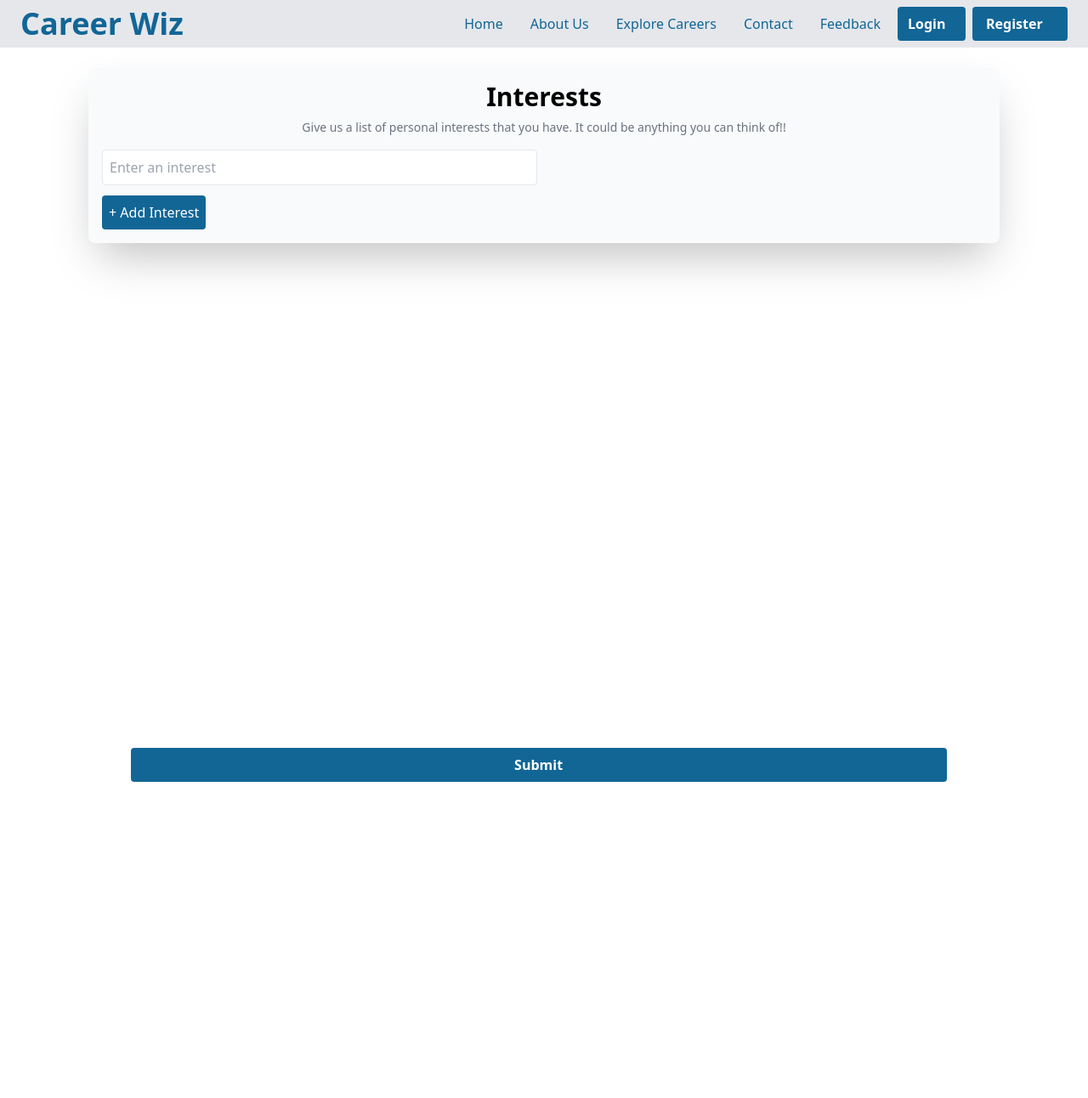
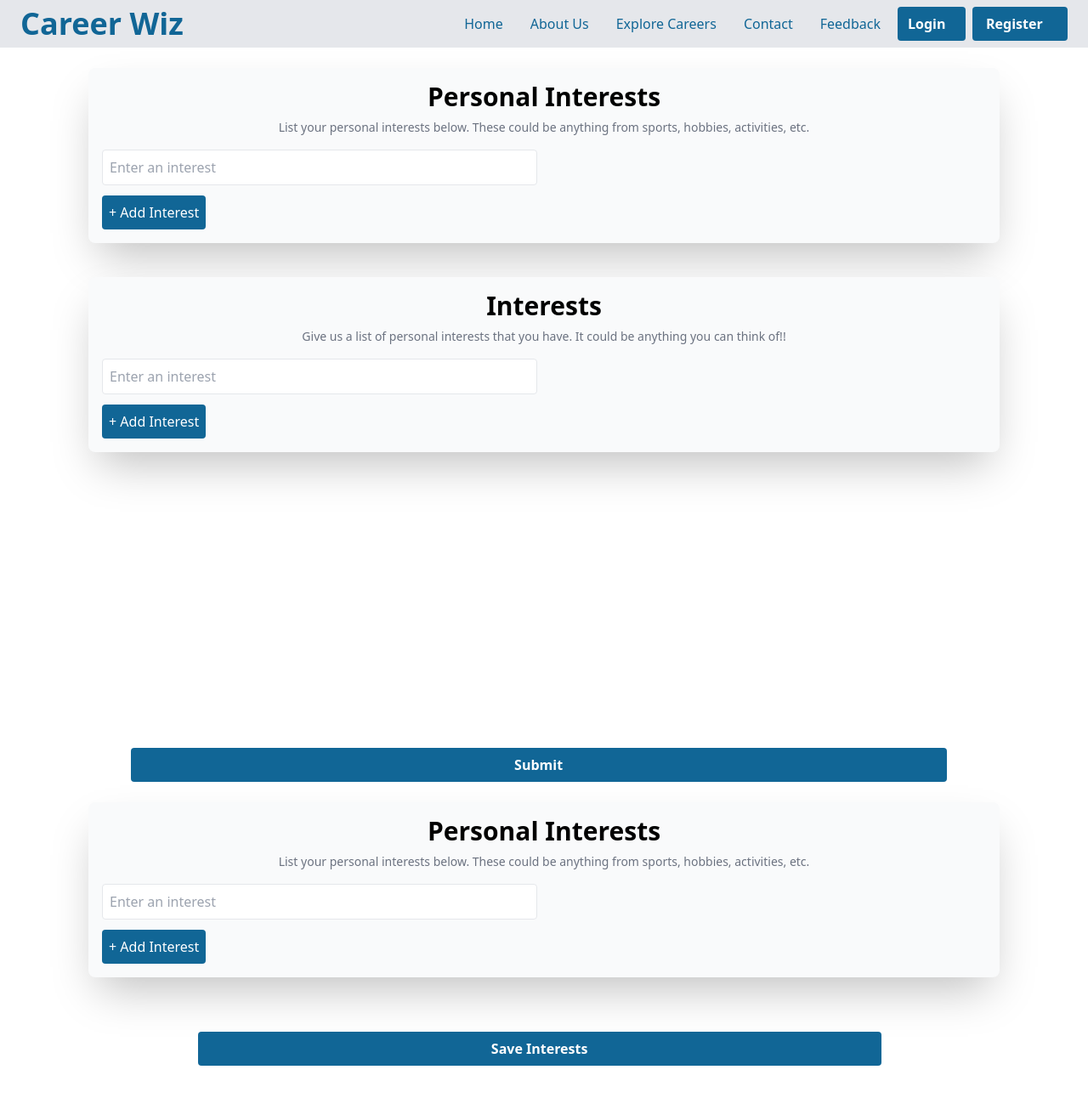
Before and after one commit to RivoltaAlpha/careerwiz-frontend, a React (Vite) app: page /student-interests/1 in a window 1280 px wide. Shown: the top 1292 px of the page at 85% size. Before the commit the page ends 920 px from the top, so only its background shows below. Built offline with nearby package versions, Linux system fonts and the light colour scheme.

Commit message:
Not fixed yet but will work on this when I wake up😊😮‍💨!

```diff
--- a/src/dashboard/Academics.tsx
+++ b/src/dashboard/Academics.tsx
@@ -24,6 +24,11 @@ const StudentAcademics = () => {
     updatedSubjects[index].grade = value;
     setSubjects(updatedSubjects);
   };
+
+    // student to list favourite subjects
+    const [favouriteSubjects, setFavouriteSubjects] = useState<string[]>([]);
+    const [favouriteGrades, setFavouriteGrades] = useState<string[]>([]);
+
 
   // Add Subject & Interest Fields
   const addSubject = () => setSubjects([...subjects, { subject: "", grade: "" }]);
@@ -62,7 +67,6 @@ const StudentAcademics = () => {
       setIsLoading(false);
     }
   };
-
   return (
     <>
         <Header />
--- a/src/dashboard/Personal_interests.tsx
+++ b/src/dashboard/Personal_interests.tsx
@@ -1,12 +1,47 @@
-import { useState } from "react";
+import { useEffect, useState } from "react";
 import axios from "axios";
 import Header from "../components/Header";
 import { useNavigate } from "react-router-dom";
 import { ClipLoader } from "react-spinners";
+import { personalInterestsAPI } from "../features/personalInterests/personalInterestsAPI";
+import { toast } from "react-toastify";
+import { RootState } from "../app/store";
+import { useSelector } from "react-redux";
 
 const PersonalInterests = () => {
+  const { user } = useSelector((state: RootState) => state.userAuth);
+  const userId = user?.user_id;
   const [interests, setInterests] = useState([""]);
   const [isLoading, setIsLoading] = useState(false);
+  const navigate = useNavigate();
+
+  // fetch interests from the API
+  // RTK Query hooks
+  const [fetchUserInterests, { isLoading: isFetching }] = personalInterestsAPI.useLazyGetUserInterestsQuery();
+  const [createInterest, { isLoading: isCreating }] = personalInterestsAPI.useCreatePersonalInterestMutation();
+
+  // Fetch user interests when component mounts
+  useEffect(() => {
+    if (userId) {
+      getUserInterests();
+    }
+  }, [userId]);
+
+    // Function to fetch user interests
+    const getUserInterests = async () => {
+      try {
+        const response = await fetchUserInterests(userId).unwrap();
+
+        if (response && response.length > 0) {
+          // Map the interests from API response to the format needed for the form
+          const userInterests = response.map((item: any) => item.interest || "");
+          setInterests(userInterests.length > 0 ? userInterests : [""]);
+        }
+      } catch (error) {
+        console.error("Error fetching interests:", error);
+        toast.error("Failed to load your interests");
+      }
+    };
 
   // Handle Interest Input
   const handleInterestChange = (index: number, value: string) => {
@@ -18,7 +53,48 @@ const PersonalInterests = () => {
   // Add Subject & Interest Fields
   const addInterest = () => setInterests([...interests, ""]);
 
-  const navigate = useNavigate();
+    // Submit Interests to API
+    const handleSubmitInterest = async () => {
+      if (!userId) {
+        toast.error("You need to be logged in to save interests");
+        return;
+      }
+
+      // Filter out empty interests
+      const validInterests = interests.filter(interest => interest.trim() !== "");
+
+      if (validInterests.length === 0) {
+        toast.warning("Please add at least one interest");
+        return;
+      }
+
+      setIsLoading(true);
+
+      try {
+        // Create interests one by one
+        for (const interest of validInterests) {
+          await createInterest({
+            student_id: userId,
+            interest: interest.trim()
+          }).unwrap();
+        }
+
+        toast.success("Interests saved successfully!");
+
+        // Optional: redirect or fetch updated interests
+        setTimeout(() => {
+          setIsLoading(false);
+          navigate("/dashboard");
+        }, 1500);
+
+      } catch (error) {
+        console.error("Error submitting interests:", error);
+        toast.error("Failed to save interests");
+        setIsLoading(false);
+      }
+    };
+
+
   // Submit Data to API
   const handleSubmit = async () => {
     setIsLoading(true); // Show loader
@@ -46,6 +122,26 @@ const PersonalInterests = () => {
     <>
         <Header />
         <div className="max-w-8xl mx-20 p-6 h-screen">
+      {/* list user interests and a text if lengh is zero */}
+      <div className="shadow-2xl p-4 rounded-lg bg-gray-50 mb-10 hover:translate-x-6 ">
+        <h2 className="text-3xl font-semibold text-center mb-2">Personal Interests</h2>
+        <p className="text-sm text-center text-gray-500 mb-4">List your personal interests below. These could be anything from sports, hobbies, activities, etc.</p>
+        <div className="grid grid-cols-2 gap-4">
+          {interests.map((interest, index) => (
+              <input
+              key={index}
+              type="text"
+              value={interest}
+              onChange={(e) => handleInterestChange(index, e.target.value)}
+              className="w-full p-2 border rounded"
+              placeholder="Enter an interest"
+              />
+            ))}
+        </div>
+        <button type="button" onClick={addInterest} className="mt-3 p-2 bg-cards text-white rounded">
+          + Add Interest
+        </button>
+      </div>
 
       {/* Interests Section */}
       <div className="shadow-2xl p-4 rounded-lg bg-gray-50 mb-10 hover:translate-x-6 ">
@@ -79,7 +175,68 @@ const PersonalInterests = () => {
         Submit
       </button>
       )}
-    </>
+
+
+
+    <div className="max-w-8xl mx-20 p-6 h-screen">
+      {/* Personal Interests Section */}
+      <div className="shadow-2xl p-4 rounded-lg bg-gray-50 mb-10 hover:translate-x-6">
+        <h2 className="text-3xl font-semibold text-center mb-2">Personal Interests</h2>
+        <p className="text-sm text-center text-gray-500 mb-4">
+          List your personal interests below. These could be anything from sports, hobbies, activities, etc.
+        </p>
+
+        {isFetching ? (
+          <div className="flex justify-center py-8">
+            <ClipLoader color="#3B82F6" size={35} />
+            <p className="ml-3">Loading your interests...</p>
+          </div>
+        ) : (
+          <div className="grid grid-cols-2 gap-4">
+            {interests.map((interest, index) => (
+              <input
+                key={index}
+                type="text"
+                value={interest}
+                onChange={(e) => handleInterestChange(index, e.target.value)}
+                className="w-full p-2 border rounded"
+                placeholder="Enter an interest"
+              />
+            ))}
+          </div>
+        )}
+
+        <button
+          type="button"
+          onClick={addInterest}
+          className="mt-3 p-2 bg-cards text-white rounded"
+          disabled={isFetching}
+        >
+          + Add Interest
+        </button>
+      </div>
+
+      {/* Submit Button with Loading State */}
+      {(isLoading || isCreating) ? (
+        <div className="mt-6 flex justify-center items-center">
+          <div className="fixed inset-0 bg-gray-900 opacity-50 z-40"></div>
+          <div className="flex items-center justify-center z-50 relative">
+            <ClipLoader color="#3B82F6" size={35} />
+            <p className="ml-3 text-lg">Saving your interests...</p>
+          </div>
+        </div>
+      ) : (
+        <button
+          type="button"
+          onClick={handleSubmit}
+          className="mt-6 w-3/4 p-2 bg-cards text-white font-bold rounded lg:ml-[12%]"
+          disabled={isFetching}
+        >
+          Save Interests
+        </button>
+      )}
+    </div>
+  </>
   );
 };
 
```
